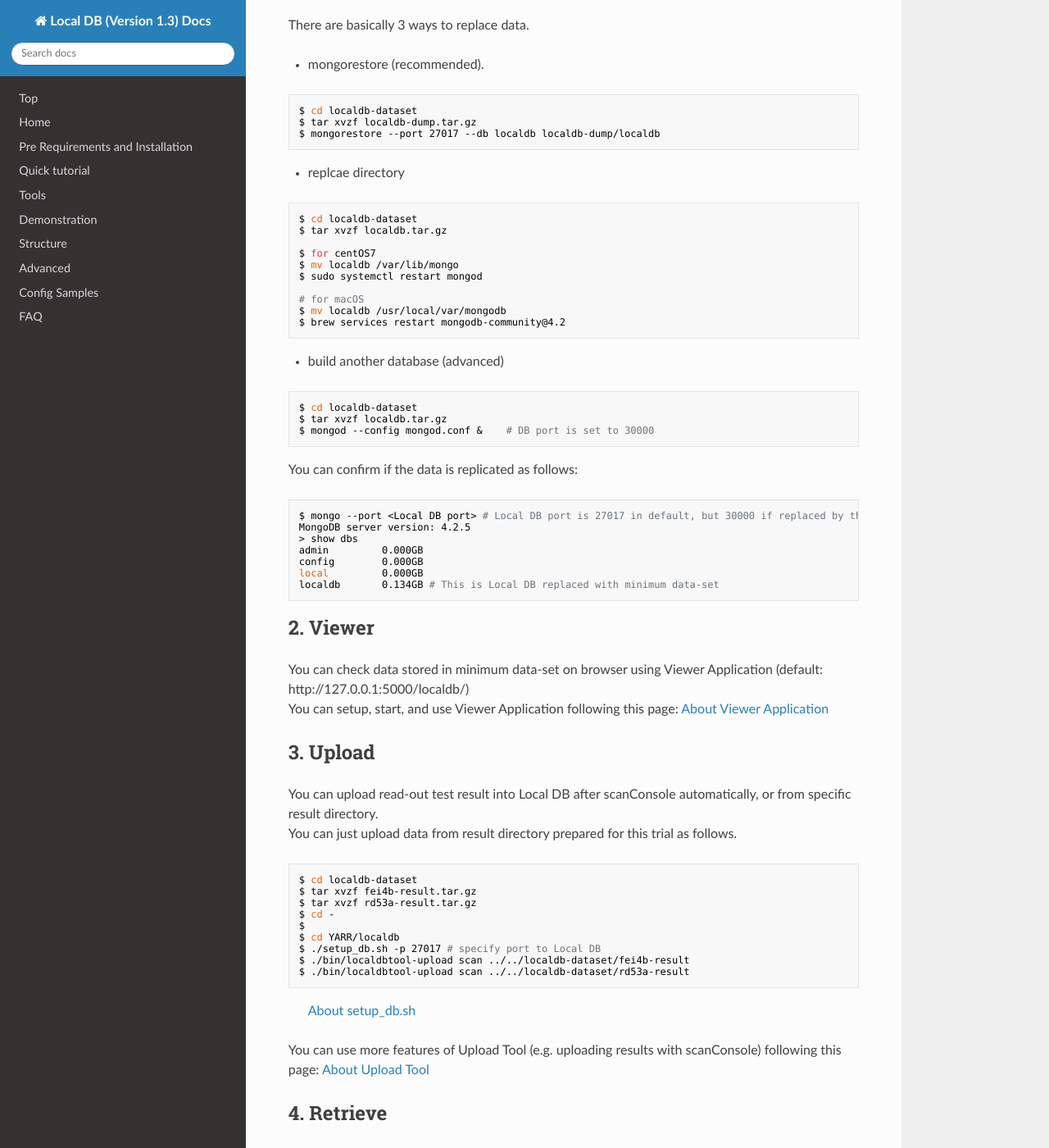
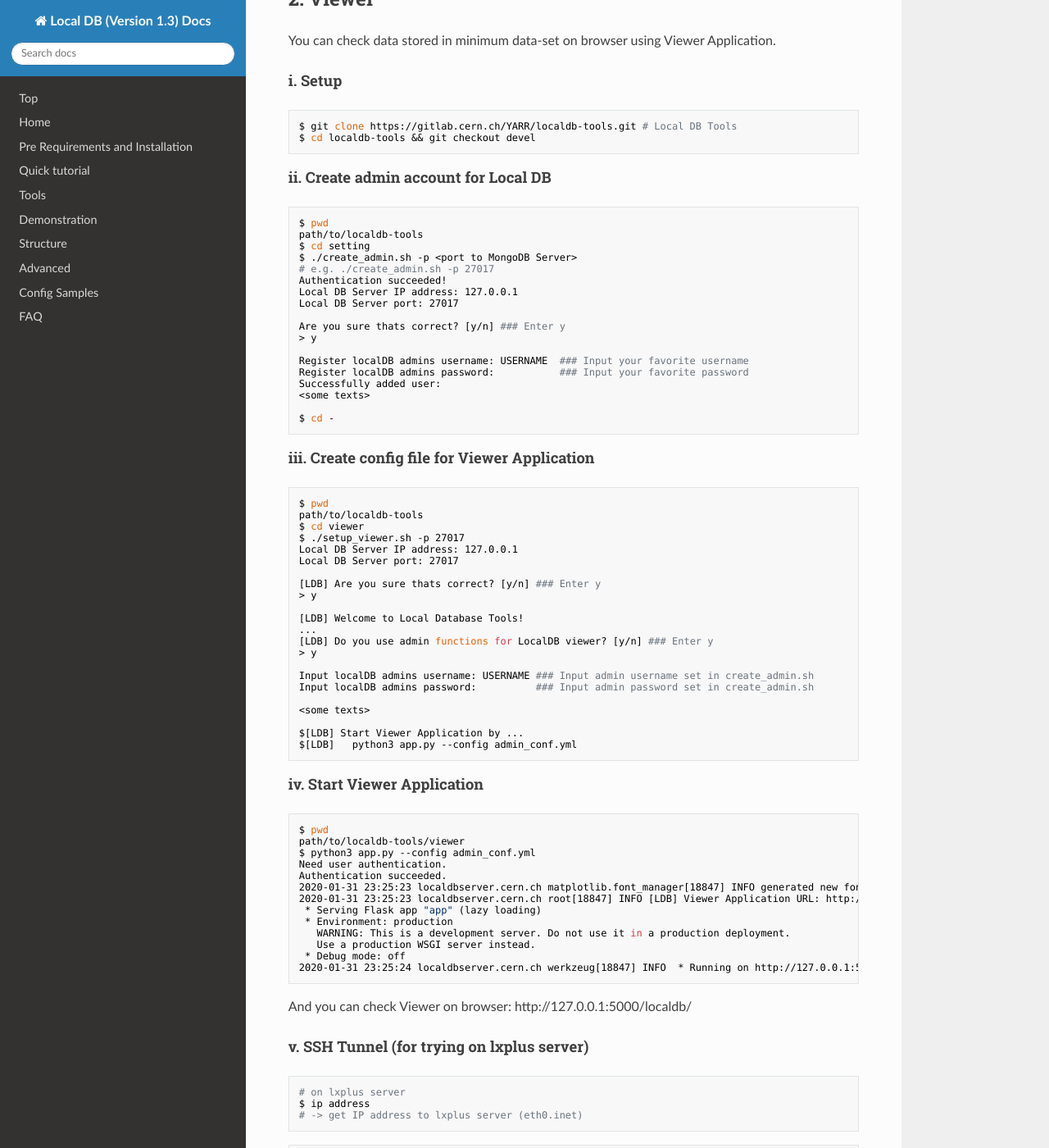
Before and after one commit to jlab-hep/localdb-docs, an MkDocs documentation site: the page built from docs/trial-tutorial.md, in a window 1280 px wide and 1400 px high, scrolled down 1305 px. Shown: the whole window at 82% size. Built offline with MkDocs 1.6.1, drawn with Linux system fonts in a browser that asks for light colours; nearby versions of some CDN libraries; old or Windows-style settings are respelled for this version of MkDocs; some of the changed text lies outside the part shown.

Commit message:
Updated trial tutorial

````diff
--- a/docs/trial-tutorial.md
+++ b/docs/trial-tutorial.md
@@ -10,96 +10,151 @@ You can try to use Local DB and Viewer Application using minimum environments an
 6. [Scan with downloaded component data](#6-scan)
 7. [Upload result data of registered component data into Local DB](#7-upload-data-of-registered-component)
 
+## 0. Requirements
+
+- Python3 & pip modules: You can install [pipi modules](requirements-list.md) by `cd localdb-tools && python3 -m pip install -r setting/requirements-pip.txt`
 
 ## 1. Setup
 
-#### i. Clone git repository for Local DB Tools
+#### i. Clone git repository for this tutorial
 
-```bash
-$ git clone https://gitlab.cern.ch/YARR/YARR.git # YARR SW
-$ git clone https://gitlab.cern.ch/YARR/localdb-tools.git # Local DB Tools
-$ cd localdb-tools && git checkout devel
-```
-> Local DB Tools will be released in master branch as new version soon.
+You can download MongoDB Packages and minimum data-set for Local DB by following script.
 
-#### ii. Install requirements
-
-You can install all requirements by running installers (need sudo).
-
-- centOS7: [localdb-tools/setting/db_server_install.sh](https://gitlab.cern.ch/YARR/localdb-tools/-/blob/devel/setting/db_server_install.sh)
-- macOS: [localdb-tools/setting/macos/installer_macos.sh](https://gitlab.cern.ch/YARR/localdb-tools/-/blob/devel/setting/macos/installer_macos.sh)
-
-Or you can install following minimum requirements manually.
-
-- MongoDB ([Install Manual](https://docs.mongodb.com/manual/installation/))
-- Python3 & pip modules: You can install [pipi modules](requirements-list.md) by `cd localdb-tools && python3 -m pip install -r setting/requirements-pip.txt`
-
-You should make sure following points:
-
-- ROOT SW is installed and path to library is added. (You can confirm it by command: `root`)
-- MongoDB is running. (You can confirm it by command: `mongo`)
-
-#### iii. Download minimum data-set for trial
-
-You can download minimum data-set prepared for this trial into your own PC.<br>
+- `setup_all.sh`: download MongoDB Packages and minimum data-set
+  - `install_mongo.sh`: download MongoDB Packages
+  - `download_minimumdb.sh`: download minimum data-set
 
 ```bash
 $ git clone https://gitlab.cern.ch/akubota/localdb-dataset.git  # need your account in gitlab.cern.ch
 $ cd localdb-dataset
-$ ./download_minimumdb.sh
+$ ./seup_all.sh
+[LDB] Select your OS from the list. (Type a-d from the list)
+
+OS supported by tutorial
+  a) RHEL 6.2 Linux x64
+  b) RHEL 7.0 Linux x64
+  c) macOS x64
+OS not supported by tutorial
+  d) Others
+
+[LDB] > a    ### Set a if you are trying on lxplus server
 ```
 
-#### iv. Replace data in MongoDB with minimum data-set
-
-There are basically 3 ways to replace data.
-
-- mongorestore (recommended).
+#### ii. Start MongoDB Server
 
 ```bash
-$ cd localdb-dataset
-$ tar xvzf localdb-dump.tar.gz
-$ mongorestore --port 27017 --db localdb localdb-dump/localdb
-```
-
-- replcae directory
-
-```bash
-$ cd localdb-dataset
-$ tar xvzf localdb.tar.gz
-
-$ for centOS7
-$ mv localdb /var/lib/mongo
-$ sudo systemctl restart mongod
-
-# for macOS
-$ mv localdb /usr/local/var/mongodb
-$ brew services restart mongodb-community@4.2
-```
-
-- build another database (advanced)
-
-```bash
-$ cd localdb-dataset
-$ tar xvzf localdb.tar.gz
-$ mongod --config mongod.conf &    # DB port is set to 30000
-```
-
-You can confirm if the data is replicated as follows:
-
-```bash
-$ mongo --port <Local DB port> # Local DB port is 27017 in default, but 30000 if replaced by the last way
-MongoDB server version: 4.2.5
+$ pwd
+path/to/localdb-dataset
+$ ./mongodb-4.2.6/bin/mongod --config mongod.conf &
+$ cat mongod.conf | grep port
+27017 # This number is port to MongoDB Server
+$ ./mongodb-4.2.6/bin/mongod --port 27017 # Specify port number to MongoDB Server
+MongoDB shell version v4.2.6
 > show dbs
-admin         0.000GB
-config        0.000GB
-local         0.000GB
-localdb       0.134GB # This is Local DB replaced with minimum data-set
+admin    0.000GB
+config   0.000GB
+local    0.000GB
+localdb  0.134GB # Succeeded if you can check this repository
 ```
 
 ## 2. Viewer
 
-You can check data stored in minimum data-set on browser using Viewer Application (default: http://127.0.0.1:5000/localdb/)<br>
-You can setup, start, and use Viewer Application following this page: [About Viewer Application](https://localdb-docs.readthedocs.io/en/devel/viewer/)
+You can check data stored in minimum data-set on browser using Viewer Application.<br>
+
+#### i. Setup
+
+```bash
+$ git clone https://gitlab.cern.ch/YARR/localdb-tools.git # Local DB Tools
+$ cd localdb-tools && git checkout devel
+```
+
+#### ii. Create admin account for Local DB
+
+```bash
+$ pwd
+path/to/localdb-tools
+$ cd setting
+$ ./create_admin.sh -p <port to MongoDB Server>
+# e.g. ./create_admin.sh -p 27017
+Authentication succeeded!
+Local DB Server IP address: 127.0.0.1
+Local DB Server port: 27017
+
+Are you sure thats correct? [y/n] ### Enter y
+> y
+
+Register localDB admins username: USERNAME  ### Input your favorite username
+Register localDB admins password:           ### Input your favorite password
+Successfully added user:
+<some texts>
+
+$ cd -
+```
+
+#### iii. Create config file for Viewer Application
+
+```bash
+$ pwd
+path/to/localdb-tools
+$ cd viewer
+$ ./setup_viewer.sh -p 27017
+Local DB Server IP address: 127.0.0.1
+Local DB Server port: 27017
+
+[LDB] Are you sure thats correct? [y/n] ### Enter y
+> y
+
+[LDB] Welcome to Local Database Tools!
+...
+[LDB] Do you use admin functions for LocalDB viewer? [y/n] ### Enter y
+> y
+
+Input localDB admins username: USERNAME ### Input admin username set in create_admin.sh
+Input localDB admins password:          ### Input admin password set in create_admin.sh
+
+<some texts>
+
+$[LDB] Start Viewer Application by ...
+$[LDB]   python3 app.py --config admin_conf.yml
+```
+
+#### iv. Start Viewer Application
+
+```bash
+$ pwd
+path/to/localdb-tools/viewer
+$ python3 app.py --config admin_conf.yml
+Need user authentication.
+Authentication succeeded.
+2020-01-31 23:25:23 localdbserver.cern.ch matplotlib.font_manager[18847] INFO generated new fontManager
+2020-01-31 23:25:23 localdbserver.cern.ch root[18847] INFO [LDB] Viewer Application URL: http://127.0.0.1:5000/localdb/
+ * Serving Flask app "app" (lazy loading)
+ * Environment: production
+   WARNING: This is a development server. Do not use it in a production deployment.
+   Use a production WSGI server instead.
+ * Debug mode: off
+2020-01-31 23:25:24 localdbserver.cern.ch werkzeug[18847] INFO  * Running on http://127.0.0.1:5000/ (Press CTRL+C to quit)
+```
+
+And you can check Viewer on browser: http://127.0.0.1:5000/localdb/
+
+#### v. SSH Tunnel (for trying on lxplus server)
+
+```bash
+# on lxplus server
+$ ip address
+# -> get IP address to lxplus server (eth0.inet)
+```
+
+```bash
+# on your local PC
+$ ssh -L <unused port number>:localhost:<port number to MongoDB Server on lxplus> <username>@<ipaddress to lxplus server> -fN
+# e.g. ssh -L 27017:localhost:27017 user@127.0.0.1 -fN
+```
+
+Then you can check viewer on browser on your local PC: http://127.0.0.1:5000/localdb/
+
+Detail: [About Viewer Application](https://localdb-docs.readthedocs.io/en/devel/viewer/)
 
 ## 3. Upload
 
````
